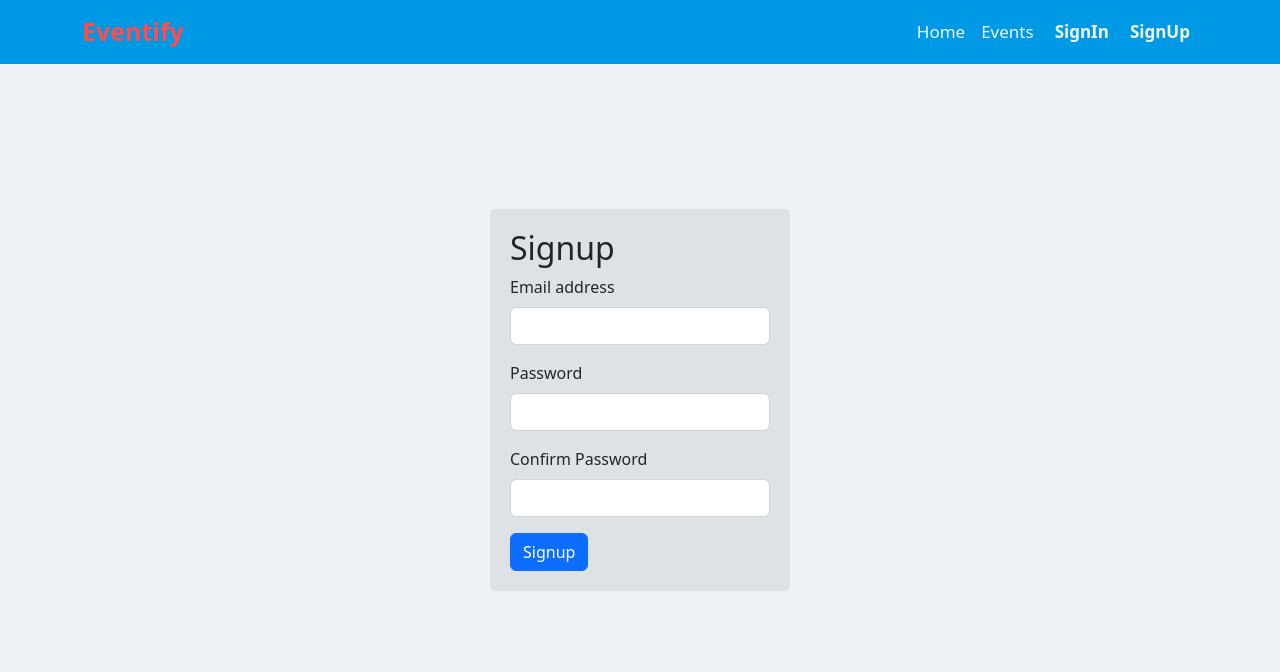
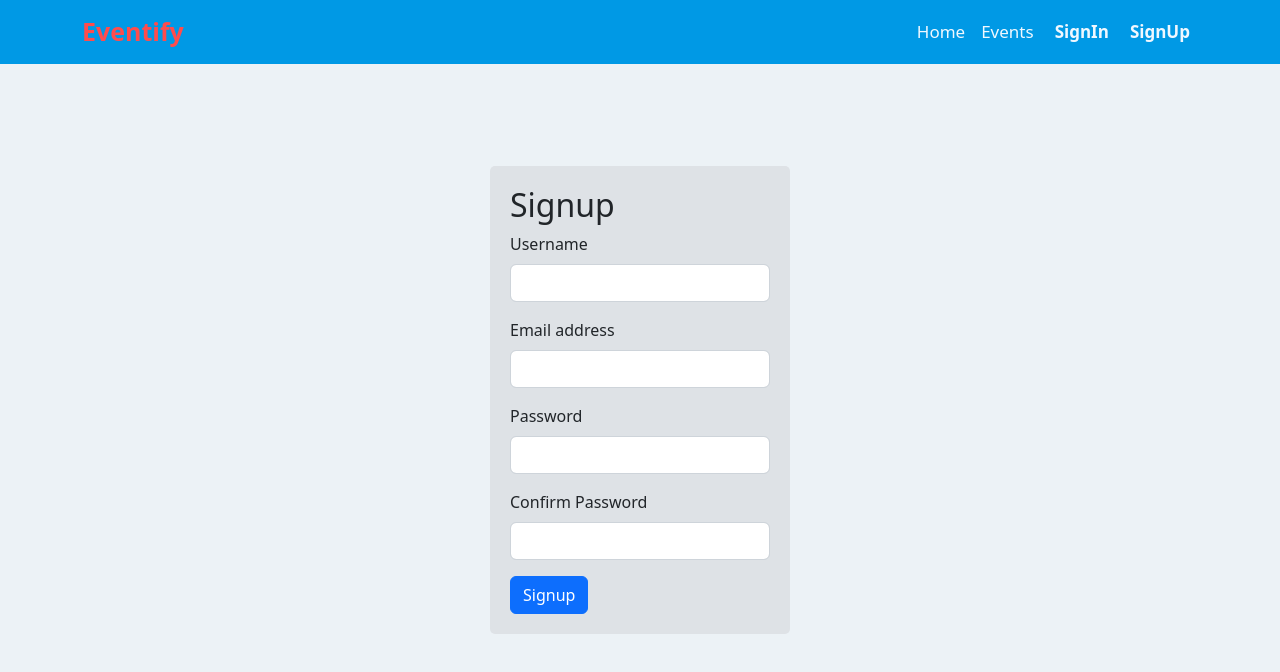
Before and after one commit to AhmedElSaeedTalat/Eventify-Platform, a React (Create React App) app in the folder front-end/: page /register in a window 1280 px wide. Shown: the top 672 px of the page. Built offline with nearby package versions, Linux system fonts and the light colour scheme.

Commit message:
Add username input to the signup

```diff
--- a/front-end/src/components/Signup/Signup.js
+++ b/front-end/src/components/Signup/Signup.js
@@ -15,6 +15,7 @@ const SignupForm = () => {
   const [email, setEmail] = useState("");
   const [password, setPassword] = useState("");
   const [confirmPassword, setConfirmPassword] = useState("");
+  const [username, setUsername] = useState("");
 
   const handleSubmit = async (e) => {
     e.preventDefault();
@@ -27,11 +28,14 @@ const SignupForm = () => {
       const response = await axios.post("http://localhost:5001/register", {
         email,
         password,
+        username,
       });
 
       if (!response || !response.data) {
         throw new Error("No response data received");
       }
+
+      console.log("Signup response data:", response.data);
 
       const { message, sessionId } = response.data;
 
@@ -64,6 +68,19 @@ const SignupForm = () => {
       <div className="signup-form">
         <h2>Signup</h2>
         <form onSubmit={handleSubmit}>
+          <div className="mb-3">
+            <label htmlFor="username" className="form-label">
+              Username
+            </label>
+            <input
+              type="text"
+              className="form-control"
+              id="username"
+              value={username}
+              onChange={(e) => setUsername(e.target.value)}
+              required
+            />
+          </div>
           <div className="mb-3">
             <label htmlFor="email" className="form-label">
               Email address
--- a/front-end/src/reduxToolkit/slices/authSlice.js
+++ b/front-end/src/reduxToolkit/slices/authSlice.js
@@ -5,6 +5,7 @@ const initialState = {
   isLoggedIn: false,
   isLoading: false,
   sessionId: null,
+  userName: null,
 };
 
 const authSlice = createSlice({
@@ -23,11 +24,13 @@ const authSlice = createSlice({
       state.isLoading = false;
       state.userId = action.payload.userId;
       state.sessionId = action.payload.sessionId;
+      state.userName = action.payload.userName;
       console.log("User logged in:", state);
       console.log("User data:", action.payload);
 
-      // Store session ID and user ID in sessionStorage
+      sessionStorage.setItem("sessionId", action.payload.sessionId);
       sessionStorage.setItem("userId", action.payload.userId);
+      sessionStorage.setItem("userName", action.payload.userName);
     },
     loginFailure(state) {
       state.isLoading = false;
@@ -36,10 +39,12 @@ const authSlice = createSlice({
       state.isLoggedIn = false;
       state.sessionId = null;
       state.userId = null;
+      state.userName = null;
 
       // Clear sessionStorage
       sessionStorage.removeItem("sessionId");
       sessionStorage.removeItem("userId");
+      sessionStorage.removeItem("userName");
     },
     setSessionId(state, action) {
       state.sessionId = action.payload;
```
